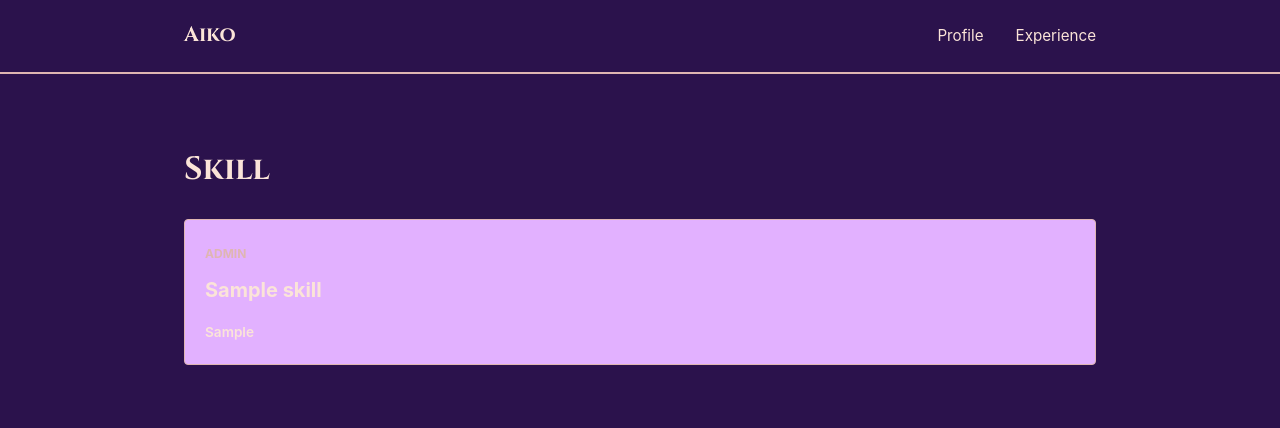
After one commit to aik0o00/myportofolio, a Django app: template templates/skill.html in a window 1280 px wide. The commit adds this page. Shown: the top 428 px of the page. Run offline with Django 5.2, Linux system fonts and the light colour scheme; the template is opened without the code that fills it: values that come from a table or form of the project are taken from there, others are empty; tables that the repository leaves empty hold one stand-in row (values such as "Sample post").

Commit message:
view and template

```diff
--- a/main/models.py
+++ b/main/models.py
@@ -25,7 +25,7 @@ class Experience(models.Model):
     def is_ongoing(self):
         return self.ended_at is None
 
-class Skills(models.Model):
+class Skill(models.Model):
     name = models.CharField(max_length=100)
     category = models.CharField(max_length=100)
     level = models.CharField(max_length=50)
--- a/static/css/style.css
+++ b/static/css/style.css
@@ -265,3 +265,57 @@ h1, .brand {
     font-size: 0.85rem;
     font-weight: 600;
 }
+
+.skill-section {
+    padding: 4rem 0;
+    border-top: 1px solid var(--line);
+}
+
+.section-kicker {
+    color: var(--accent-dark);
+    font-size: 0.8rem;
+    font-weight: 700;
+    letter-spacing: 0.08em;
+    text-transform: uppercase;
+}
+
+.skill-section h1 {
+    margin: 0.4rem 0 1.5rem;
+    font-size: 2rem;
+}
+
+.skill-grid {
+    display: grid;
+    grid-template-columns: repeat(auto-fit, minmax(240px, 1fr));
+    gap: 1rem;
+}
+
+.skill-card {
+    padding: 1.25rem;
+    background-color: #e2b1ff;
+    border: 1px solid var(--line);
+    border-radius: var(--radius);
+}
+
+.skill-level {
+    color: var(--accent-dark);
+    font-size: 0.75rem;
+    font-weight: 700;
+    text-transform: uppercase;
+}
+
+.skill-card h2 {
+    margin: 0.5rem 0;
+    font-size: 1.25rem;
+}
+
+.skill-name,
+.empty-state {
+    color: var(--text-muted);
+}
+
+.skill-category {
+    margin-top: 1rem;
+    font-size: 0.85rem;
+    font-weight: 600;
+}
--- /dev/null
+++ b/templates/skill.html
@@ -0,0 +1,51 @@
+<!DOCTYPE html>
+<html lang="en">
+<head>
+    <meta charset="UTF-8">
+    <meta name="viewport" content="width=device-width, initial-scale=1.0">
+    <title>Experience - Aiko</title>
+    <link rel="preconnect" href="https://fonts.googleapis.com">
+    <link rel="preconnect" href="https://fonts.gstatic.com" crossorigin>
+  <link href="https://fonts.googleapis.com/css2?family=Cinzel:wght@500;600;700&family=Inter:wght@400;500;600;700&display=swap" rel="stylesheet">
+    <link rel="stylesheet" href="/static/css/style.css">
+</head>
+<body>
+
+    <header class="site-header">
+        <div class="container">
+            <a href="{% url 'main:show_main' %}" class="brand">Aiko</a>
+            <nav>
+                <a href="{% url 'main:show_main' %}">Profile</a>
+                <a href="{% url 'main:show_experience' %}">Experience</a>
+            </nav>
+        </div>
+    </header>
+
+<main>
+    <section class="skill-section" id="skill">
+        <div class="container">
+            <p class="section-kicker"></p>
+            <h1>Skill</h1>
+
+            <div class="skill-grid">
+                {% for skill in skill_list %}
+                    <article class="skill-card">
+                        <span class="skill-level">
+                            {{ skill.level }}
+                        </span>
+
+                        <h2>{{ skill.name }}</h2>
+
+                        <p class="skill-category">
+                            {{ skill.category }}
+                        </p>
+                    </article>
+                {% empty %}
+                    <p class="empty-state">
+                        Belum ada skill yang ditambahkan.
+                    </p>
+                {% endfor %}
+            </div>
+        </div>
+    </section>
+</main>
```
Also changed, not shown: main/views.py (+8 -1 lines), main/migrations/0003_rename_skills_skill.py (added).
